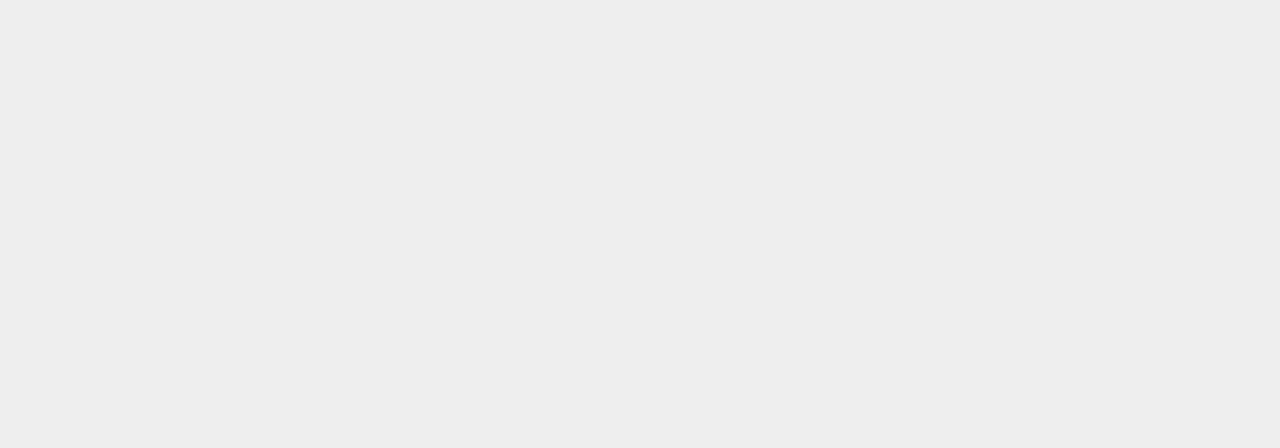
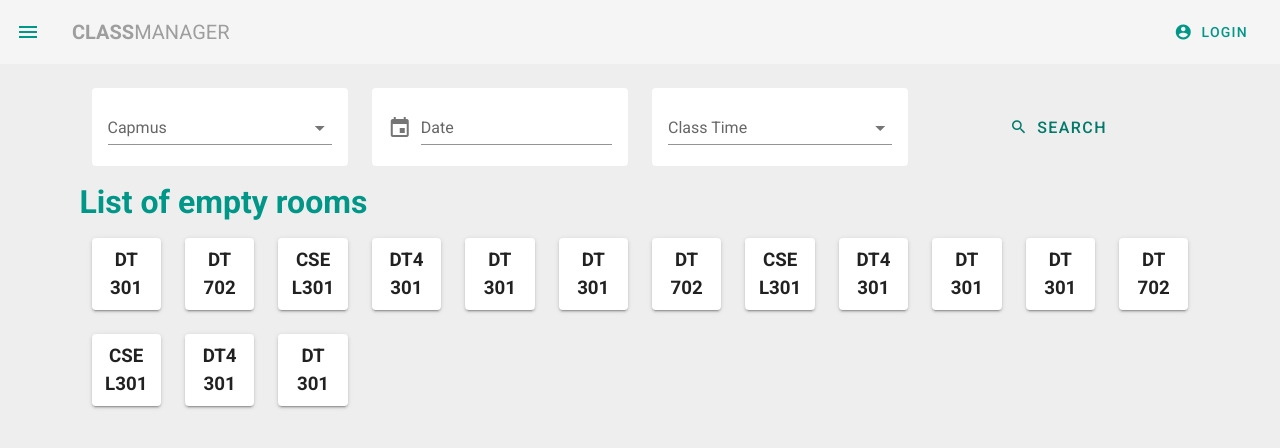
Before and after one commit to muhammadZihad/vue-front-end-for-class-manager, a Vue app: page /emptyroom in a window 1280 px wide. Shown: the top 448 px of the page. Built offline with nearby package versions, Linux system fonts and the light colour scheme.

Commit message:
link added

```diff
--- a/src/App.vue
+++ b/src/App.vue
@@ -1,6 +1,6 @@
 <template>
 	<v-app dark>
-        <Navbar v-if="login"></Navbar>
+		<Navbar />
 		<v-content class="grey lighten-3">
 			<router-view />
 		</v-content>
@@ -12,11 +12,9 @@ import Navbar from "./components/Navbar";
 export default {
 	name: "App",
 	components: {
-        Navbar
+		Navbar,
 	},
 
-    data: () => ({
-        login: false
-    })
+	data: () => ({}),
 };
 </script>
--- /dev/null
+++ b/src/components/EmptyRoom.vue
@@ -0,0 +1,116 @@
+<template>
+	<v-container>
+		<v-form>
+			<v-container class="px-8">
+				<v-row>
+					<v-col cols="12" md="3">
+						<v-card flat class="pt-2 px-4">
+							<v-select
+								v-model="data.cam"
+								:items="campuses"
+								label="Capmus"
+							></v-select>
+						</v-card>
+					</v-col>
+					<v-col cols="12" md="3">
+						<v-card flat class="pt-2 px-4">
+							<v-menu
+								v-model="fromDateMenu"
+								:close-on-content-click="false"
+								transition="scale-transition"
+							>
+								<template v-slot:activator="{ on }">
+									<v-text-field
+										label="Date"
+										prepend-icon="event"
+										:value="data.date"
+										v-on="on"
+									></v-text-field>
+								</template>
+								<v-date-picker
+									v-model="data.date"
+									no-title
+									@input="fromDateMenu = false"
+								></v-date-picker>
+							</v-menu>
+						</v-card>
+					</v-col>
+					<v-col cols="12" md="3">
+						<v-card flat class="pt-2 px-4">
+							<v-select
+								v-model="data.time"
+								:items="times"
+								label="Class Time"
+							></v-select>
+						</v-card>
+					</v-col>
+					<v-col cols="12" md="3" class="d-flex align-center">
+						<v-btn
+							x-large
+							block
+							depressed
+							text
+							color="teal darken-2"
+						>
+							<v-icon left>search</v-icon>Search
+						</v-btn>
+					</v-col>
+				</v-row>
+
+				<v-row>
+					<h1 class="teal--text">List of empty rooms</h1>
+					<v-container>
+						<v-row>
+							<v-col
+								cols="4"
+								md="2"
+								lg="1"
+								v-for="(room, i) in rooms"
+								:key="i"
+							>
+								<v-card class="text-center pa-2">
+									<h3>{{ room }}</h3>
+								</v-card>
+							</v-col>
+						</v-row>
+					</v-container>
+				</v-row>
+			</v-container>
+		</v-form>
+	</v-container>
+</template>
+
+<script>
+export default {
+	data() {
+		return {
+			fromDateMenu: false,
+
+			data: {
+				cam: "",
+				time: "",
+				date: null,
+			},
+			campuses: ["Permanent", "Dhanmondi", "Uttara"],
+			times: ["8:30-10:00", "10:00-11:30", "11:30-01:00", "01:00-02:30"],
+			rooms: [
+				"DT 301",
+				"DT 702",
+				"CSE L301",
+				"DT4 301",
+				"DT 301",
+				"DT 301",
+				"DT 702",
+				"CSE L301",
+				"DT4 301",
+				"DT 301",
+				"DT 301",
+				"DT 702",
+				"CSE L301",
+				"DT4 301",
+				"DT 301",
+			],
+		};
+	},
+};
+</script>
--- a/src/components/Home.vue
+++ b/src/components/Home.vue
@@ -1,95 +1,12 @@
 <template>
-    <v-container>
-        <v-form>
-            <v-container class="px-8">
-                <v-row>
-                    <v-col cols="12" md="3">
-                        <v-card flat class="pt-2 px-4">
-                            <v-select v-model="data.cam" :items="campuses" label="Capmus"></v-select>
-                        </v-card>
-                    </v-col>
-                    <v-col cols="12" md="3">
-                        <v-card flat class="pt-2 px-4">
-                            <v-menu
-                                v-model="fromDateMenu"
-                                :close-on-content-click="false"
-                                transition="scale-transition"
-                            >
-                                <template v-slot:activator="{ on }">
-                                    <v-text-field
-                                        label="Date"
-                                        prepend-icon="event"
-                                        :value="data.date"
-                                        v-on="on"
-                                    ></v-text-field>
-                                </template>
-                                <v-date-picker
-                                    v-model="data.date"
-                                    no-title
-                                    @input="fromDateMenu = false"
-                                ></v-date-picker>
-                            </v-menu>
-                        </v-card>
-                    </v-col>
-                    <v-col cols="12" md="3">
-                        <v-card flat class="pt-2 px-4">
-                            <v-select v-model="data.time" :items="times" label="Class Time"></v-select>
-                        </v-card>
-                    </v-col>
-                    <v-col cols="12" md="3" class="d-flex align-center">
-                        <v-btn x-large block depressed text color="teal darken-2">
-                            <v-icon left>search</v-icon>Search
-                        </v-btn>
-                    </v-col>
-                </v-row>
-
-                <v-row>
-                    <h1 class="teal--text">List of empty rooms</h1>
-                    <v-container>
-                        <v-row>
-                            <v-col cols="4" md="2" lg="1" v-for="(room,i) in rooms" :key="i">
-                                <v-card class="text-center pa-2">
-                                    <h3>{{room}}</h3>
-                                </v-card>
-                            </v-col>
-                        </v-row>
-                    </v-container>
-                </v-row>
-            </v-container>
-        </v-form>
-    </v-container>
+	<v-container>
+		<h1>Profile</h1>
+	</v-container>
 </template>
 <script>
 export default {
-    data() {
-        return {
-            fromDateMenu: false,
-
-            data: {
-                cam: "",
-                time: "",
-                date: null
-            },
-            campuses: ["Permanent", "Dhanmondi", "Uttara"],
-            times: ["8:30-10:00", "10:00-11:30", "11:30-01:00", "01:00-02:30"],
-            rooms: [
-                "DT 301",
-                "DT 702",
-                "CSE L301",
-                "DT4 301",
-                "DT 301",
-                "DT 301",
-                "DT 702",
-                "CSE L301",
-                "DT4 301",
-                "DT 301",
-                "DT 301",
-                "DT 702",
-                "CSE L301",
-                "DT4 301",
-                "DT 301"
-            ]
-        };
-    }
+	data() {
+		return {};
+	},
 };
 </script>
--- a/src/components/Navbar.vue
+++ b/src/components/Navbar.vue
@@ -1,7 +1,10 @@
 <template>
 	<nav>
 		<v-app-bar app flat class>
-            <v-app-bar-nav-icon @click.stop="drawer = !drawer" class="teal--text"></v-app-bar-nav-icon>
+			<v-app-bar-nav-icon
+				@click.stop="drawer = !drawer"
+				class="teal--text"
+			></v-app-bar-nav-icon>
 			<v-toolbar-title class="text-uppercase grey--text">
 				<span class="font-weight-bold">Class</span>Manager
 			</v-toolbar-title>
@@ -21,7 +24,9 @@
 		>
 			<v-list-item>
 				<v-list-item-content>
-                    <v-list-item-title class="title">Muhamamd AR Zihad</v-list-item-title>
+					<v-list-item-title class="title"
+						>Muhamamd AR Zihad</v-list-item-title
+					>
 					<v-list-item-subtitle>
 						<p class="pa-0 ma-0 mt-2">Id : 171-15-9097</p>
 						<p>section : E</p>
@@ -31,9 +36,14 @@
 
 			<v-divider></v-divider>
 			<v-list dense nav>
-                <v-list-item v-for="menu in menus" :key="menu.title" link>
+				<v-list-item
+					v-for="menu in menus"
+					:key="menu.title"
+					link
+					:to="menu.url"
+				>
 					<v-list-item-icon>
-                        <v-icon>{{menu.icon}}</v-icon>
+						<v-icon>{{ menu.icon }}</v-icon>
 					</v-list-item-icon>
 					<v-list-item-content>
 						<v-list-item-title>{{ menu.title }}</v-list-item-title>
@@ -49,12 +59,13 @@ export default {
 	data() {
 		return {
 			menus: [
-                { title: "Profile", icon: "person" },
-                { title: "Routine", icon: "dashboard" },
-                { title: "Search", icon: "clear_all" }
+				{ title: "Profile", icon: "person", url: "/" },
+				{ title: "Routine", icon: "dashboard", url: "/routine" },
+				{ title: "Empty Room", icon: "clear_all", url: "/emptyroom" },
+				{ title: "About", icon: "clear_all", url: "/about" },
 			],
-            drawer: false
+			drawer: false,
 		};
-    }
+	},
 };
 </script>
--- /dev/null
+++ b/src/components/Routine.vue
@@ -0,0 +1,7 @@
+<template>
+	<h1>Routine</h1>
+</template>
+
+<script>
+export default {};
+</script>
--- a/src/router.js
+++ b/src/router.js
@@ -3,6 +3,8 @@ import VueRouter from "vue-router";
 import Home from "./components/Home";
 import About from "./components/About";
 import Login from "./components/Login";
+import Empty from "./components/EmptyRoom";
+import Routine from "./components/Routine";
 
 Vue.use(VueRouter);
 
@@ -14,7 +16,6 @@ export default new VueRouter({
 			path: "/",
 			name: "home",
 			component: Home,
-			meta: { requiresAuth: true },
 		},
 		{
 			path: "/login",
@@ -22,12 +23,19 @@ export default new VueRouter({
 			component: Login,
 		},
 		{
+			path: "/routine",
+			name: "routine",
+			component: Routine,
+		},
+		{
 			path: "/about",
 			name: "about",
 			component: About,
-			beforeEnter: (to, from, next) => {
-				next({ path: "/login", query: { redirect: to.fullPath } });
-			},
+		},
+		{
+			path: "/emptyroom",
+			name: "emptyroom",
+			component: Empty,
 		},
 	],
 });
```
Lines whose indentation alone changed are shown as unchanged.
